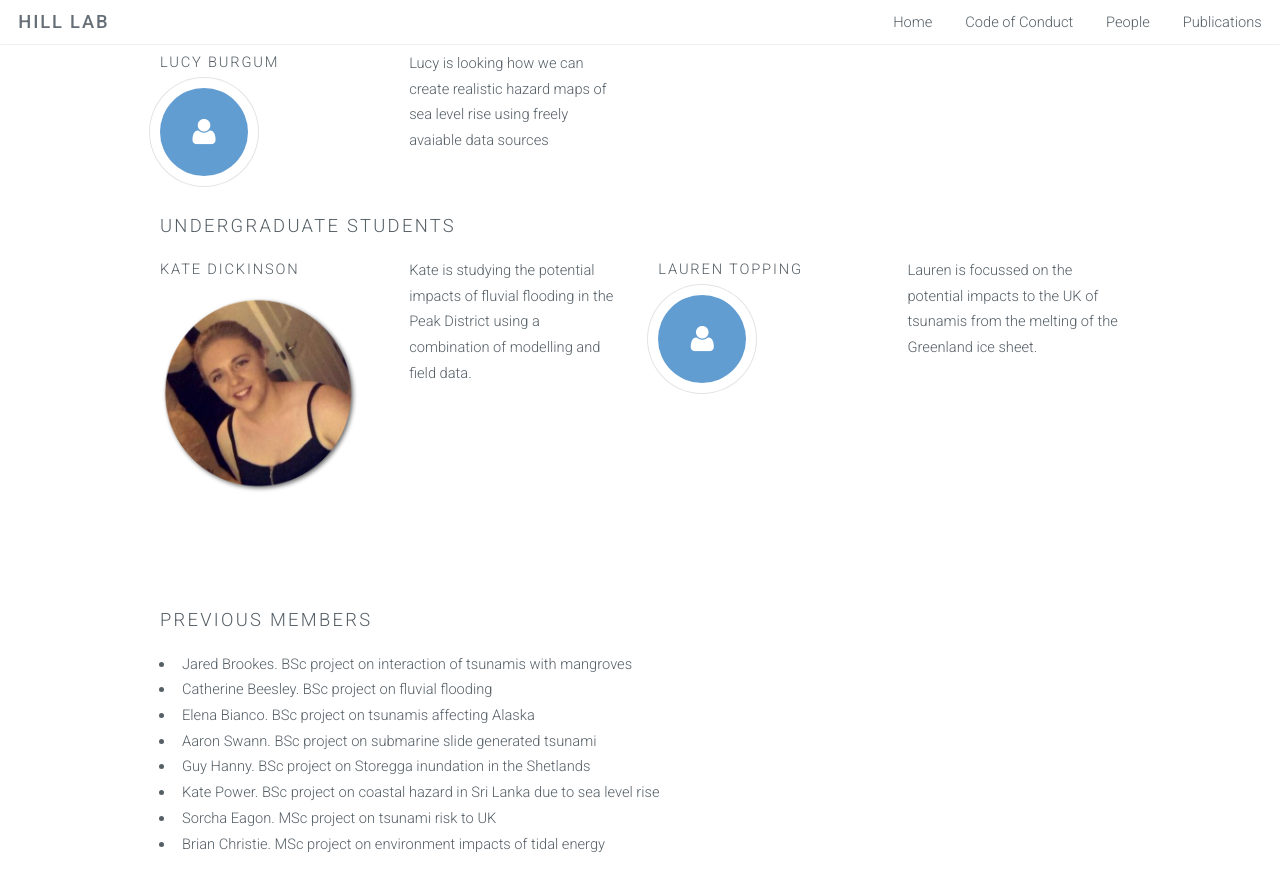
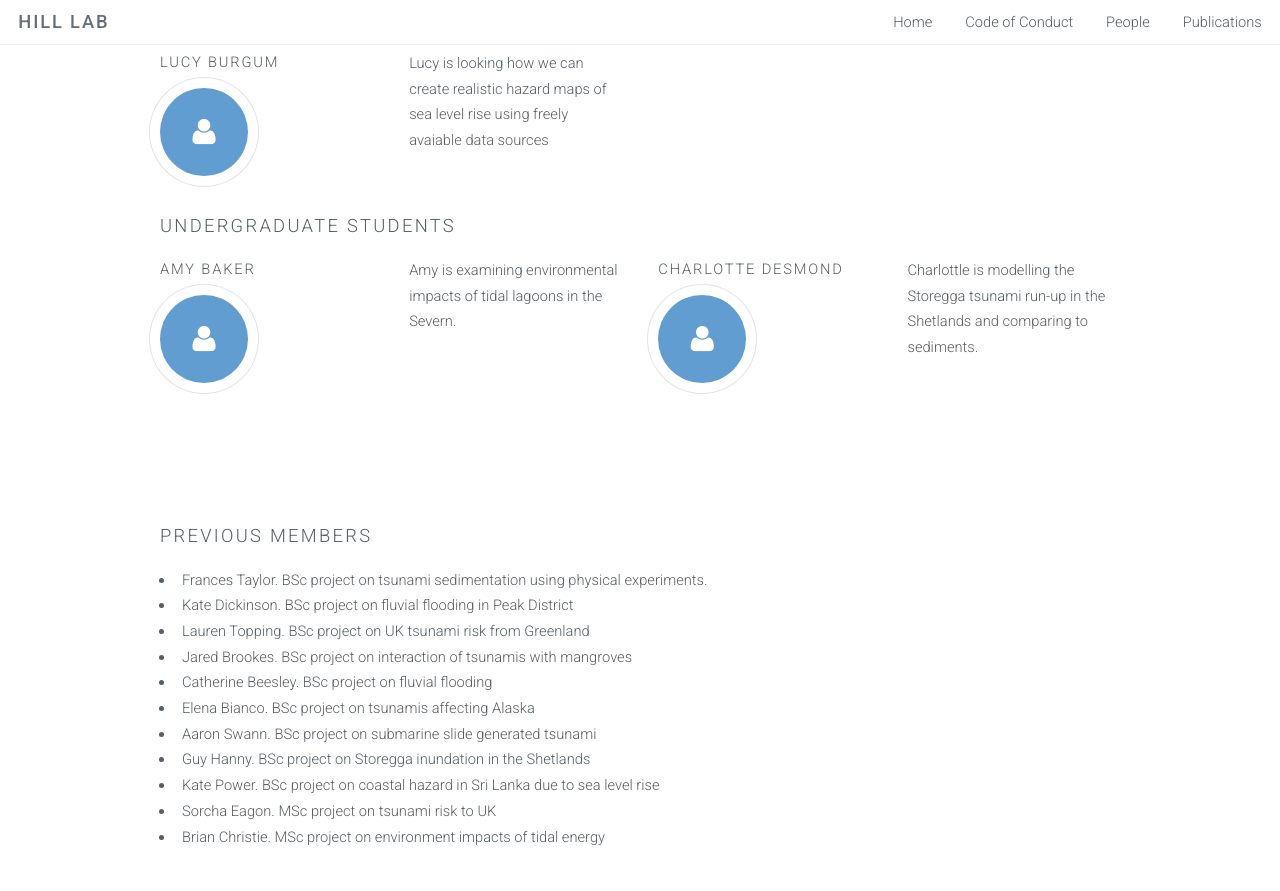
Before and after one commit to EnvModellingGroup/EnvModellingGroup.github.io, a Jekyll site: the page built from people/index.html, in a window 1280 px wide and 900 px high, scrolled down 853 px. Shown: the top 891 px of the window. Built offline with Jekyll 4.4.1, drawn with Linux system fonts in a browser that asks for light colours.

Commit message:
Starting to update people

```diff
--- a/people/index.html
+++ b/people/index.html
@@ -49,18 +49,19 @@ keywords: modelling, environmental, ecological, ecology, environment, computatio
             <h3>Undergraduate students</h3>
 			<div class="row">
 				<div class="3u">
-						<h4>Kate Dickinson</h4>
-						<img height="200px" src="images/katedickinson.png" alt="Kate Dickinson" />
+						<h4>Amy Baker</h4>
+					        <span class="icon major fa-user"></span>
+						<!--<img height="200px" src="images/katedickinson.png" alt="Kate Dickinson" />-->
                 </div>
                 <div class="3u">
-                    <p>Kate is studying the potential impacts of fluvial flooding in the Peak District using a combination of modelling and field data.</p>
+                    <p>Amy is examining environmental impacts of tidal lagoons in the Severn.</p>
 				</div>
 				<div class="3u">
-						<h4>Lauren Topping</h4>
+						<h4>Charlotte Desmond</h4>
 						<span class="icon major fa-user"></span>
                 </div>
                 <div class="3u">
-                    <p>Lauren is focussed on the potential impacts to the UK of tsunamis from the melting of the Greenland ice sheet.</p>
+                    <p>Charlottle is modelling the Storegga tsunami run-up in the Shetlands and comparing to sediments.</p>
 				</div>
 			</div>
 		</div>
@@ -69,6 +70,9 @@ keywords: modelling, environmental, ecological, ecology, environment, computatio
         <div class="container">
             <h3>Previous members</h3>
             <ul>
+		<li>Frances Taylor. BSc project on tsunami sedimentation using physical experiments.</li>
+		<li>Kate Dickinson. BSc project on fluvial flooding in Peak District</li>
+		<li>Lauren Topping. BSc project on UK tsunami risk from Greenland</li>
                 <li>Jared Brookes. BSc project on interaction of tsunamis with mangroves</li>
                 <li>Catherine Beesley. BSc project on fluvial flooding</li>
                 <li>Elena Bianco. BSc project on tsunamis affecting Alaska</li>
```
